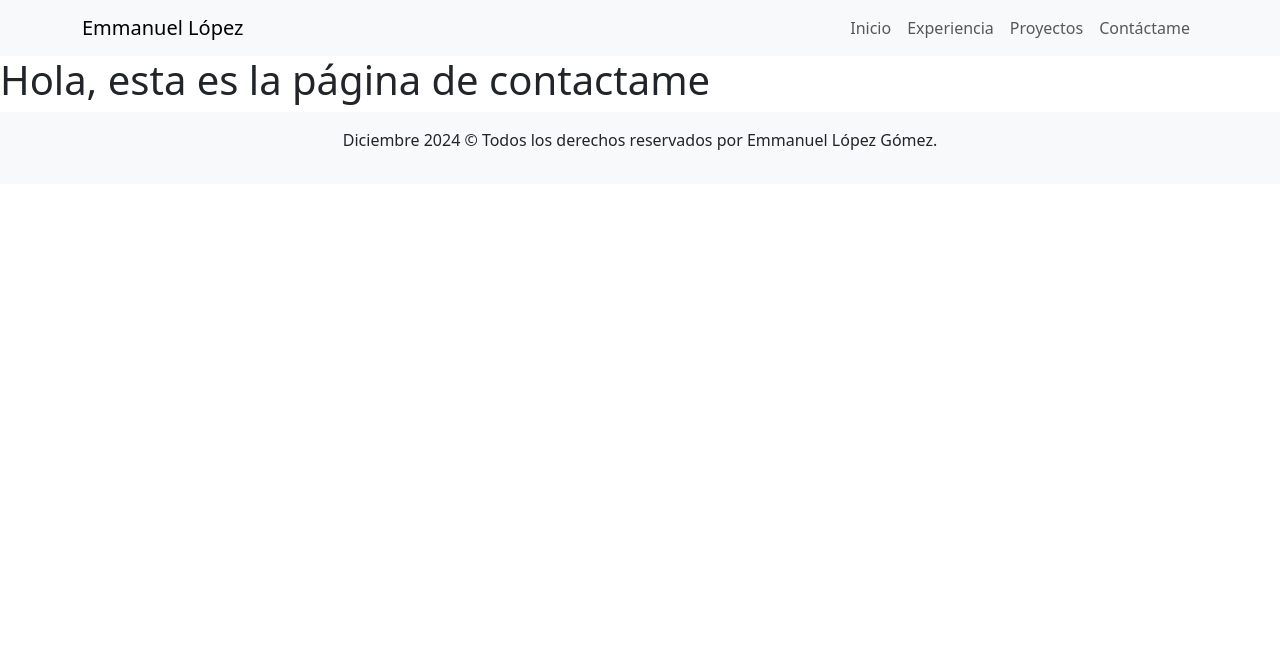
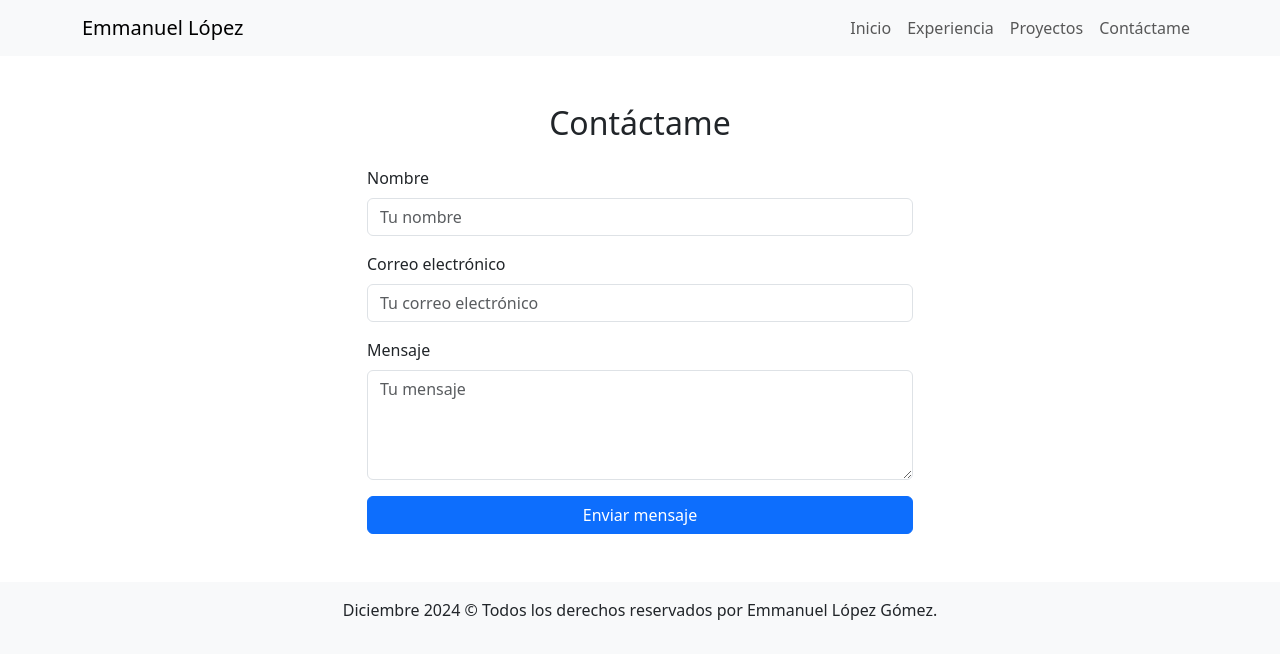
Before and after one commit to Emmlg/Portfolio-Emmlg, a React (Vite) app: page /contactame in a window 1280 px wide. Shown: the top 658 px of the page. Built offline with nearby package versions, Linux system fonts and the light colour scheme.

Commit message:
feat(Contactame): add info and structure

```diff
--- a/src/pages/Contactame.tsx
+++ b/src/pages/Contactame.tsx
@@ -1,11 +1,43 @@
 import React from 'react';
+import InputField from '../Components/InputField';
+import TextAreaField from '../Components/TextAreaField';
 
-const contactame: React.FC = () => {
+const ContactForm: React.FC = () => {
+  const handleSubmit = (event: React.FormEvent) => {
+    event.preventDefault();
+    alert('Mensaje enviado. Gracias por contactarme.');
+  };
+
   return (
-    <div>
-      <h1>Hola, esta es la página de contactame</h1>
-    </div>
+    <section id="contacto" className="container py-5">
+      <h2 className="text-center mb-4">Contáctame</h2>
+      <div className="row justify-content-center">
+        <div className="col-md-6">
+          <form onSubmit={handleSubmit}>
+            <InputField
+              label="Nombre"
+              id="nombre"
+              type="text"
+              placeholder="Tu nombre"
+            />
+            <InputField
+              label="Correo electrónico"
+              id="email"
+              type="email"
+              placeholder="Tu correo electrónico"
+            />
+            <TextAreaField
+              label="Mensaje"
+              id="mensaje"
+              rows={4}
+              placeholder="Tu mensaje"
+            />
+            <button type="submit" className="btn btn-primary w-100">Enviar mensaje</button>
+          </form>
+        </div>
+      </div>
+    </section>
   );
 };
 
-export default contactame;
+export default ContactForm;
```
